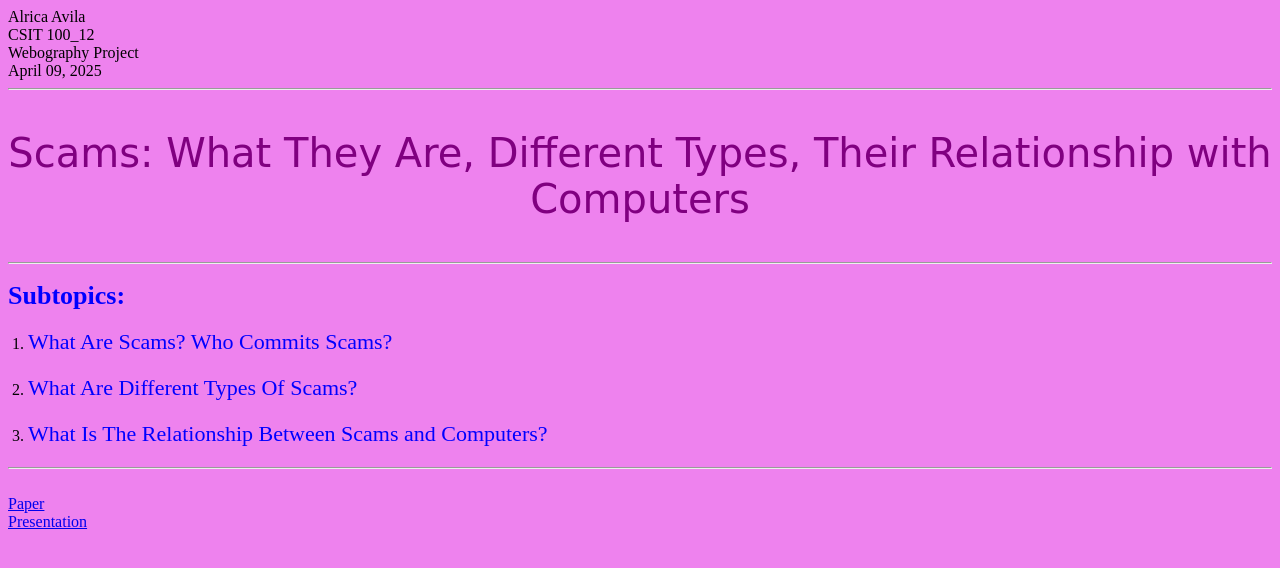
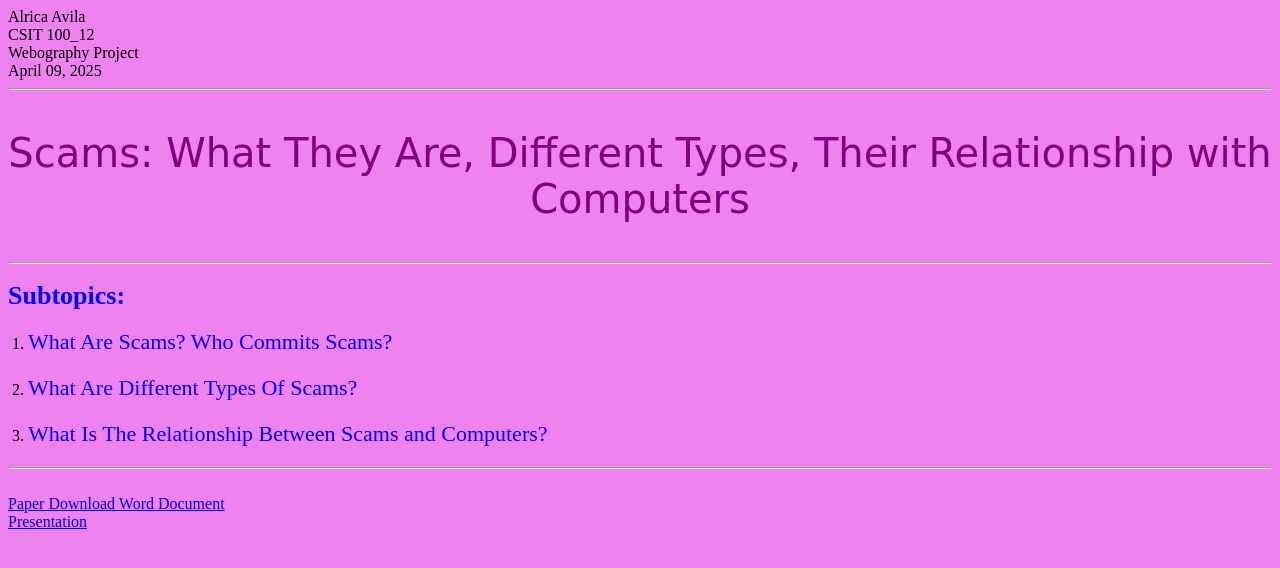
Before and after one commit to 3avilaa3/avilaa3.github.io, a plain HTML site: page project.html in a window 1280 px wide. Drawn offline with Linux system fonts and the light colour scheme.

Commit message:
Update project.html

```diff
--- a/project.html
+++ b/project.html
@@ -57,6 +57,7 @@ April 09, 2025
 </html>
 <hr>
 <br>
-<a href="avilaa3.github.io/paper.docx">Paper</a>
+<a href="avilaa3.github.io/paper.docx">Paper<download>
+  Download Word Document</a>
 <br>
 <a href="https://www.youtube.com/watch?v=dQw4w9WgXcQ">Presentation</a>
```
